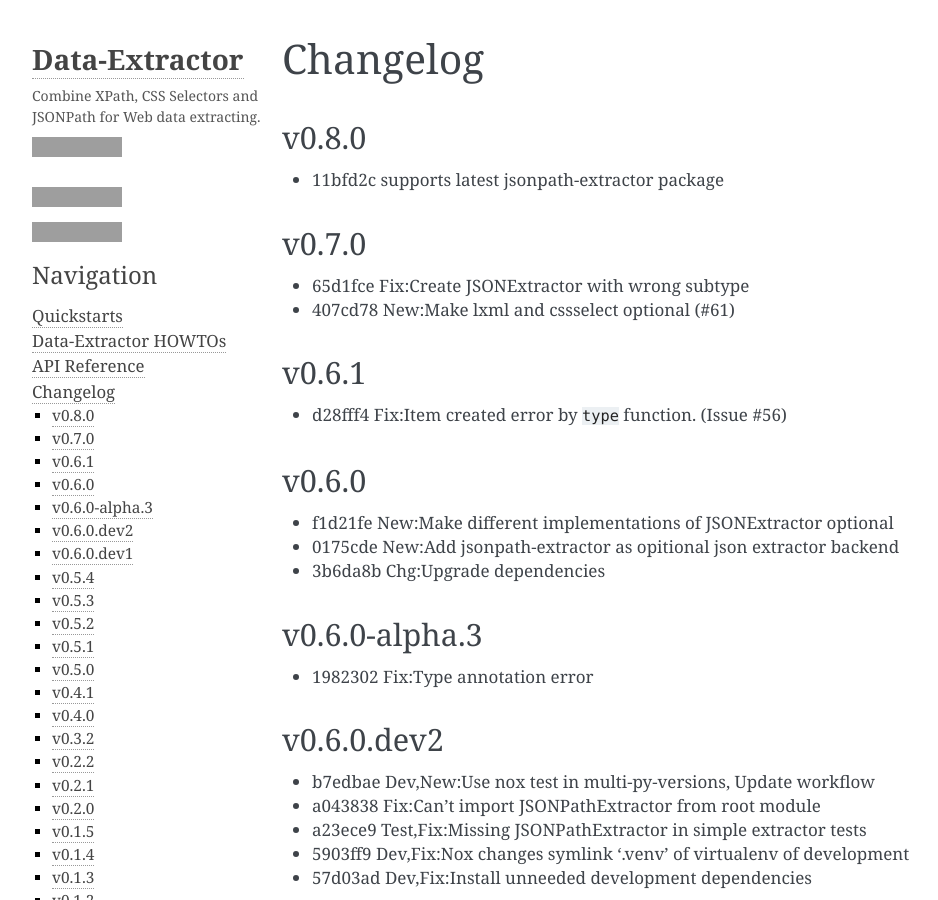
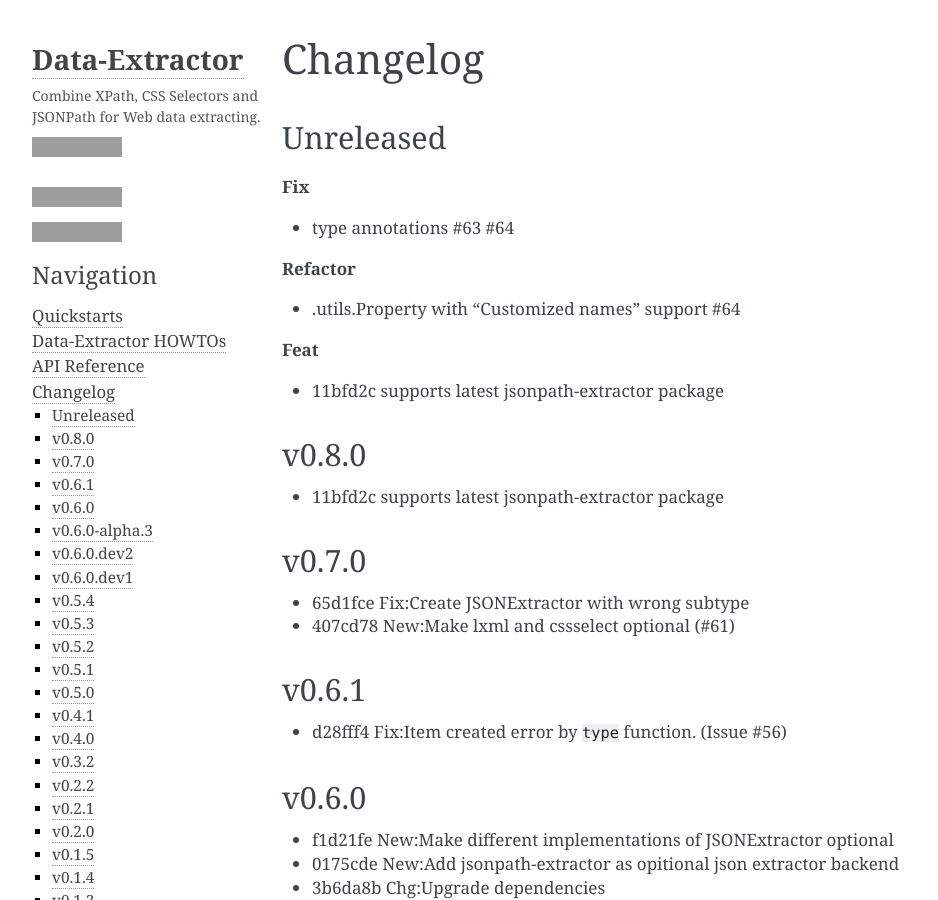
Before and after one commit to linw1995/data_extractor, a Sphinx documentation site: the page built from docs/source/changelog.rst, in a window 1280 px wide and 900 px high, cut to the strip 0-900 px from the top of the window. Shown: the whole strip, without its empty margins (106-1044 px from the left). Built offline with Sphinx 7.4.7, drawn with Linux system fonts in a browser that asks for light colours; grey boxes are pictures that could not be loaded.

Commit message:
docs: update changelog

```diff
--- a/docs/source/changelog.rst
+++ b/docs/source/changelog.rst
@@ -2,11 +2,20 @@
 Changelog
 =========
 
-v0.8.0
-~~~~~~
+Unreleased
+~~~~~~~~~~
+
+**Fix**
+
+- type annotations #63 #64
+
+**Refactor**
+
+- .utils.Property with "Customized names" support #64
+
+**Feat**
 
 - 11bfd2c supports latest jsonpath-extractor package
 
-
 .. include:: history.rst
     :start-line: 4
--- a/docs/source/history.rst
+++ b/docs/source/history.rst
@@ -1,6 +1,11 @@
 =======
 History
 =======
+
+v0.8.0
+~~~~~~
+
+- 11bfd2c supports latest jsonpath-extractor package
 
 v0.7.0
 ~~~~~~
```
Also changed, not shown: README.rst (+12 -3 lines).
